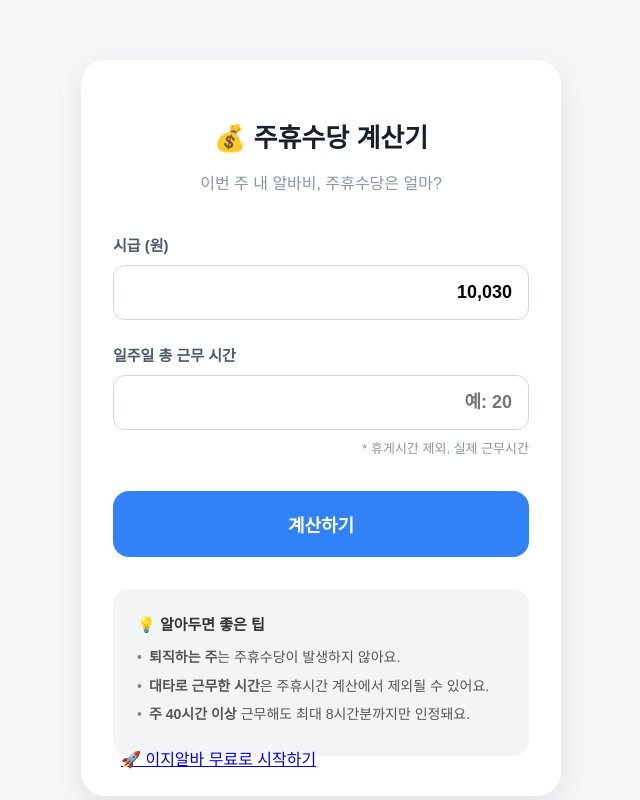
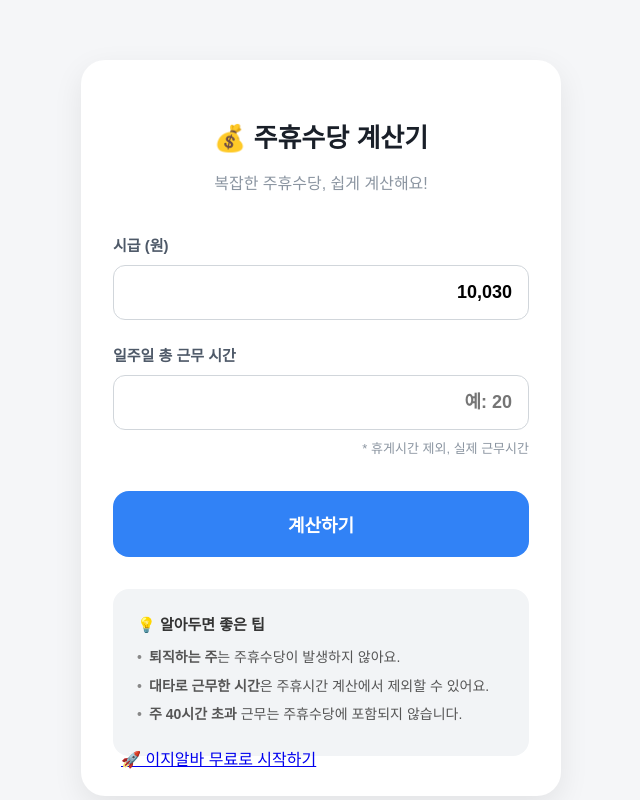
Before and after one commit to jihoo509/alba, a Next.js app: page /calculator/holiday in a window 1280 px wide. Shown: the top 800 px of the page, without its empty margins (319-959 px from the left). Built offline with nearby package versions, Linux system fonts and the light colour scheme; no server answers; a web font is replaced by a local one.

Commit message:
ㅁㄴㅇ

```diff
--- a/app/calculator/holiday/page.tsx
+++ b/app/calculator/holiday/page.tsx
@@ -248,7 +248,7 @@ export default function HolidayCalculatorPage() {
       <div className="calculator-section">
         <div className="card">
           <h1 style={{ fontSize: '26px', fontWeight: '800', textAlign: 'center', marginBottom: '8px', color: '#191f28' }}>💰 주휴수당 계산기</h1>
-          <p style={{ textAlign: 'center', color: '#8b95a1', marginBottom: '40px', fontSize: '16px' }}>이번 주 내 알바비, 주휴수당은 얼마?</p>
+          <p style={{ textAlign: 'center', color: '#8b95a1', marginBottom: '40px', fontSize: '16px' }}>복잡한 주휴수당, 쉽게 계산해요!</p>
 
           <div className="input-group">
             <label className="input-label">시급 (원)</label>
@@ -290,8 +290,8 @@ export default function HolidayCalculatorPage() {
             <div className="tip-title">💡 알아두면 좋은 팁</div>
             <ul className="tip-list">
               <li><strong>퇴직하는 주</strong>는 주휴수당이 발생하지 않아요.</li>
-              <li><strong>대타로 근무한 시간</strong>은 주휴시간 계산에서 제외될 수 있어요.</li>
-              <li><strong>주 40시간 이상</strong> 근무해도 최대 8시간분까지만 인정돼요.</li>
+              <li><strong>대타로 근무한 시간</strong>은 주휴시간 계산에서 제외할 수 있어요.</li>
+              <li><strong>주 40시간 초과</strong> 근무는 주휴수당에 포함되지 않습니다.</li>
             </ul>
           </div>
         </div>
```
